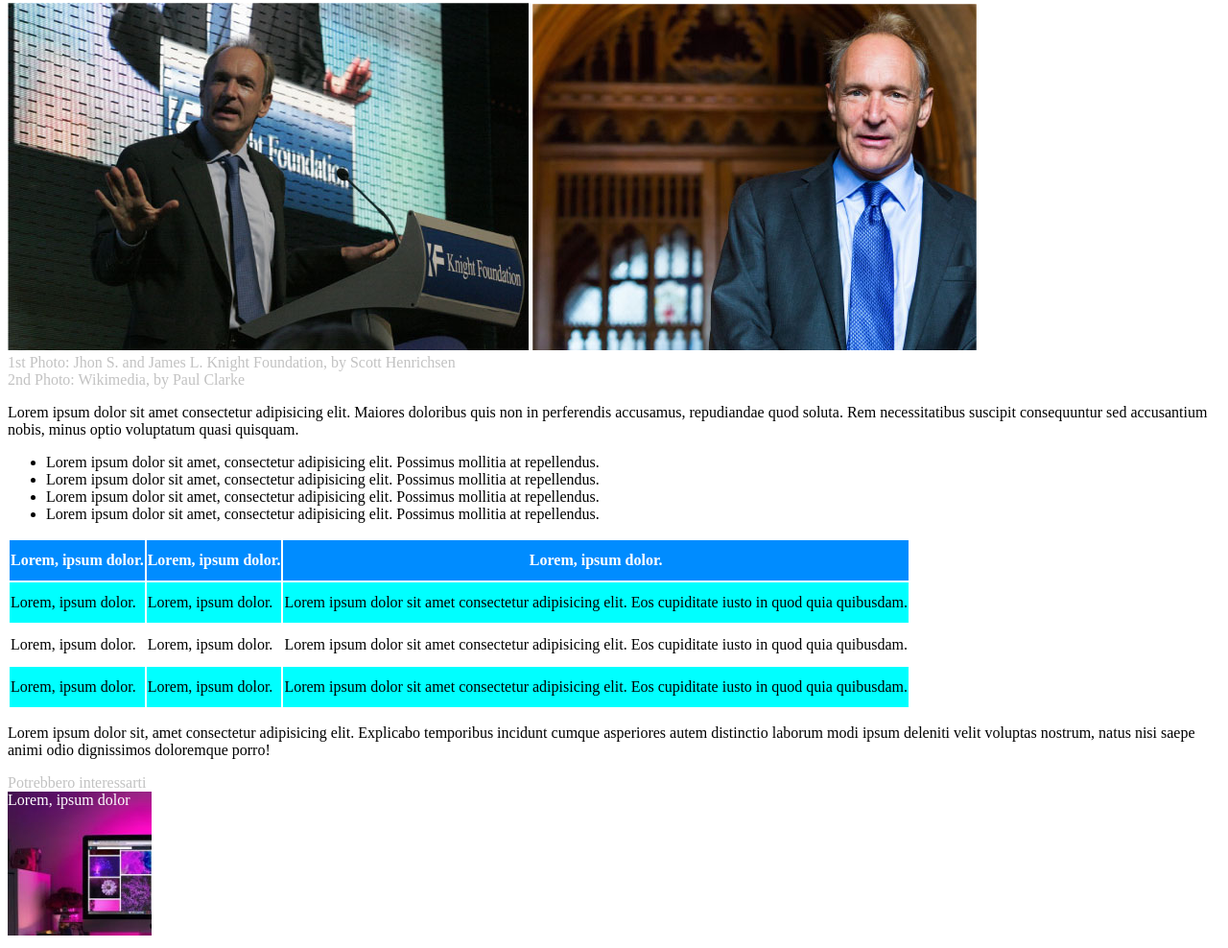
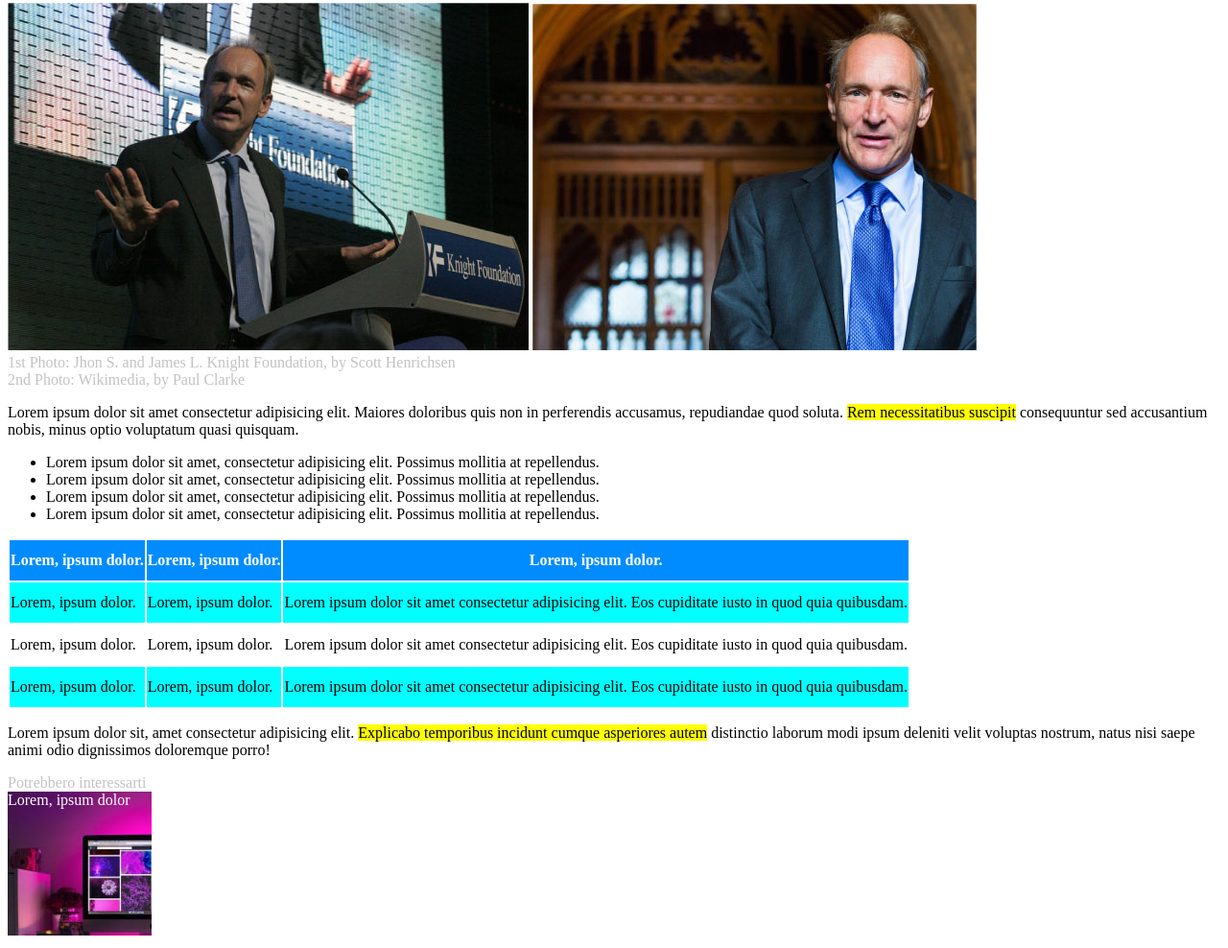
Before and after one commit to AVenturi98/html-css-booleaner, a plain HTML site: page index.html in a window 1280 px wide. Shown: the part 241-1229 px from the top of the page at 96% size. Drawn offline with Linux system fonts and the light colour scheme.

Commit message:
html-css-booleaner

```diff
--- a/css/style.css
+++ b/css/style.css
@@ -57,6 +57,10 @@ thead{
     color: white;
 }
 
+span{
+    background-color: yellow;
+}
+
 .img_foot1{
     background-image: url(../img/monitor.jpg);
     margin: 0;
--- a/index.html
+++ b/index.html
@@ -34,7 +34,7 @@
 
         <!-- text -->
          <section>
-            <p>Lorem ipsum dolor sit amet consectetur adipisicing elit. Maiores doloribus quis non in perferendis accusamus, repudiandae quod soluta. Rem necessitatibus suscipit consequuntur sed accusantium nobis, minus optio voluptatum quasi quisquam.</p>
+            <p>Lorem ipsum dolor sit amet consectetur adipisicing elit. Maiores doloribus quis non in perferendis accusamus, repudiandae quod soluta. <span>Rem necessitatibus suscipit</span> consequuntur sed accusantium nobis, minus optio voluptatum quasi quisquam.</p>
          </section>
 
         <!-- lista -->
@@ -79,7 +79,7 @@
 
         <!-- testo 2 -->
         <section>
-            <p>Lorem ipsum dolor sit, amet consectetur adipisicing elit. Explicabo temporibus incidunt cumque asperiores autem distinctio laborum modi ipsum deleniti velit voluptas nostrum, natus nisi saepe animi odio dignissimos doloremque porro!</p>
+            <p>Lorem ipsum dolor sit, amet consectetur adipisicing elit. <span>Explicabo temporibus incidunt cumque asperiores autem</span> distinctio laborum modi ipsum deleniti velit voluptas nostrum, natus nisi saepe animi odio dignissimos doloremque porro!</p>
         </section>
 
     </main>
```
